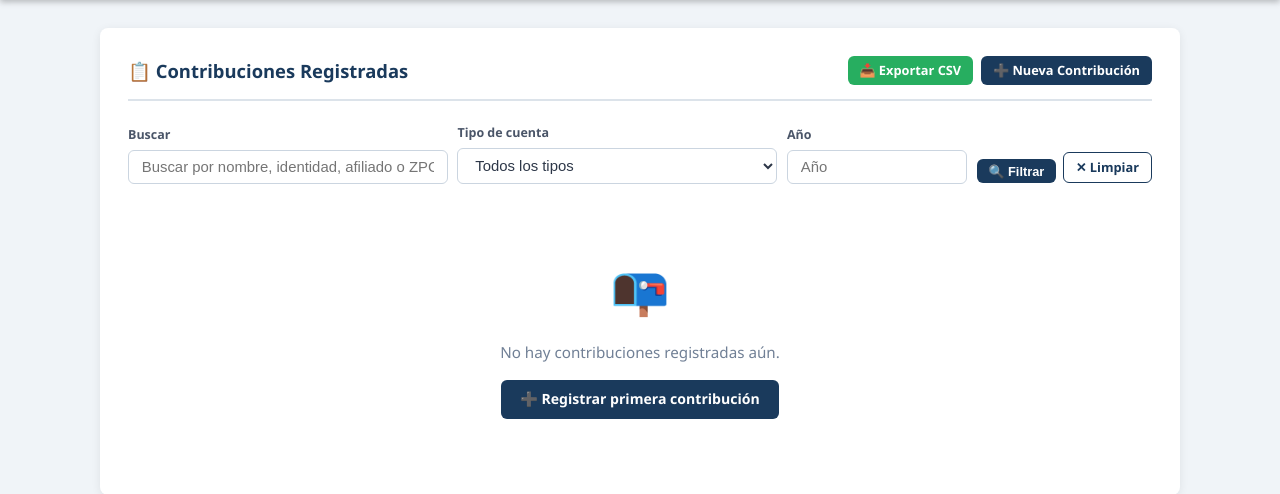
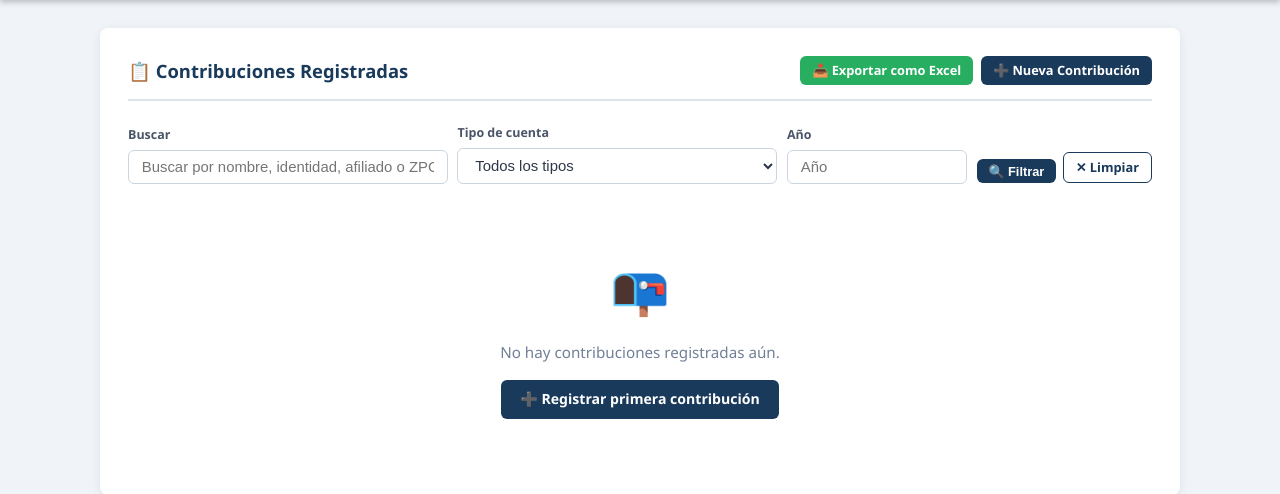
Before and after one commit to brayanhdherrera/Contribuciones_para_la_gesti-n_del_patrimonio, a Django app: page /contribuciones/lista/ in a window 1280 px wide. Shown: the part 58-552 px from the top of the page. Run offline with Django 4.2, Linux system fonts and the light colour scheme; the visitor is signed in with stand-in values (Sample User, id 1); data that the repository does not hold is empty; parts of the project's set-up code (start-up, migrations or seed data) failed here and were passed over.

Commit message:
Cambiado export CSV a Excel (.xlsx) con openpyxl y formato profesional

```diff
--- a/contribuciones/templates/contribuciones/contribucion_list.html
+++ b/contribuciones/templates/contribuciones/contribucion_list.html
@@ -10,8 +10,8 @@
       {% if total %}<span style="font-size:.85rem; font-weight:400; color:#718096;">({{ total }} registro{{ total|pluralize }})</span>{% endif %}
     </span>
     <div style="display:flex; gap:.5rem; flex-wrap:wrap;">
-      <a href="{% url 'contribuciones:exportar_csv' %}{% if request.GET.urlencode %}?{{ request.GET.urlencode }}{% endif %}"
-         class="btn btn-success btn-sm">📥 Exportar CSV</a>
+      <a href="{% url 'contribuciones:exportar_excel' %}{% if request.GET.urlencode %}?{{ request.GET.urlencode }}{% endif %}"
+         class="btn btn-success btn-sm">📥 Exportar como Excel</a>
       <a href="{% url 'contribuciones:crear' %}" class="btn btn-primary btn-sm">➕ Nueva Contribución</a>
     </div>
   </div>
--- a/contribuciones/urls.py
+++ b/contribuciones/urls.py
@@ -6,7 +6,7 @@ URLs — app contribuciones (namespace: contribuciones)
   detalle    GET  /contribuciones/<pk>/
   editar     GET/POST  /contribuciones/<pk>/editar/
   eliminar   GET/POST  /contribuciones/<pk>/eliminar/
-  exportar   GET  /contribuciones/exportar/csv/
+  exportar   GET  /contribuciones/exportar/excel/
 """
 
 from django.urls import path
@@ -21,7 +21,7 @@ urlpatterns = [
     path('<int:pk>/',             views.ContribucionDetailView.as_view(), name='detalle'),
     path('<int:pk>/editar/',      views.ContribucionUpdateView.as_view(), name='editar'),
     path('<int:pk>/eliminar/',    views.ContribucionDeleteView.as_view(), name='eliminar'),
-    path('exportar/csv/',         views.exportar_csv,                     name='exportar_csv'),
+    path('exportar/excel/',       views.exportar_excel,                   name='exportar_excel'),
     path('buscar-contribuyente/', views.buscar_contribuyente,             name='buscar_contribuyente'),
 ]
 
--- a/contribuciones/views.py
+++ b/contribuciones/views.py
@@ -10,6 +10,8 @@ from django.views.generic import (
     ListView, DetailView, CreateView, UpdateView, DeleteView, TemplateView
 )
 from django.http import JsonResponse
+from openpyxl import Workbook
+from openpyxl.styles import Font, Alignment, PatternFill, Border, Side
 from .models import Contribucion, Contribuyente
 from .forms import ContribucionForm, BusquedaForm, ContribuyenteForm
 
@@ -197,7 +199,7 @@ class ContribucionDeleteView(LoginRequiredMixin, DeleteView):
 
 
 @login_required
-def exportar_csv(request):
+def exportar_excel(request):
     qs = Contribucion.objects.select_related('registrado_por').order_by('-fecha_registro')
     q           = request.GET.get('q', '').strip()
     tipo_cuenta = request.GET.get('tipo_cuenta', '').strip()
@@ -216,18 +218,39 @@ def exportar_csv(request):
     if anio and anio.isdigit():
         qs = qs.filter(periodo_anio=int(anio))
 
-    response = HttpResponse(content_type='text/csv; charset=utf-8')
-    response['Content-Disposition'] = 'attachment; filename="contribuciones.csv"'
-    response.write('\ufeff')
+    wb = Workbook()
+    ws = wb.active
+    ws.title = 'Contribuciones'
 
-    writer = csv.writer(response)
-    writer.writerow([
+    headers = [
         'ID', 'Nombre/Entidad', 'Obligación de Pago', 'N° Identidad', 'N° Afiliado',
         'Código ZPC', 'Período', 'Monto CUP', 'Tipo de Cuenta',
         'Registrado por', 'Fecha de Registro',
-    ])
-    for c in qs:
-        writer.writerow([
+    ]
+
+    header_font = Font(name='Calibri', bold=True, color='FFFFFF', size=11)
+    header_fill = PatternFill(start_color='2B579A', end_color='2B579A', fill_type='solid')
+    header_alignment = Alignment(horizontal='center', vertical='center', wrap_text=True)
+    thin_border = Border(
+        left=Side(style='thin'),
+        right=Side(style='thin'),
+        top=Side(style='thin'),
+        bottom=Side(style='thin'),
+    )
+
+    for col_idx, header in enumerate(headers, 1):
+        cell = ws.cell(row=1, column=col_idx, value=header)
+        cell.font = header_font
+        cell.fill = header_fill
+        cell.alignment = header_alignment
+        cell.border = thin_border
+
+    data_font = Font(name='Calibri', size=11)
+    data_alignment = Alignment(vertical='center')
+    monto_alignment = Alignment(horizontal='right', vertical='center')
+
+    for row_idx, c in enumerate(qs, 2):
+        row_data = [
             c.pk,
             c.nombre,
             c.obligacion_pago,
@@ -235,11 +258,40 @@ def exportar_csv(request):
             c.numero_afiliado,
             c.codigo_zpc,
             c.periodo_display,
-            c.monto_cup,
+            float(c.monto_cup),
             c.get_tipo_cuenta_display(),
             c.registrado_por.username if c.registrado_por else '',
             c.fecha_registro.strftime('%d/%m/%Y %H:%M'),
-        ])
+        ]
+        for col_idx, value in enumerate(row_data, 1):
+            cell = ws.cell(row=row_idx, column=col_idx, value=value)
+            cell.font = data_font
+            cell.border = thin_border
+            if col_idx == 8:
+                cell.alignment = monto_alignment
+                cell.number_format = '#,##0.00'
+            else:
+                cell.alignment = data_alignment
+
+    ws.column_dimensions['A'].width = 8
+    ws.column_dimensions['B'].width = 35
+    ws.column_dimensions['C'].width = 35
+    ws.column_dimensions['D'].width = 15
+    ws.column_dimensions['E'].width = 15
+    ws.column_dimensions['F'].width = 15
+    ws.column_dimensions['G'].width = 18
+    ws.column_dimensions['H'].width = 15
+    ws.column_dimensions['I'].width = 15
+    ws.column_dimensions['J'].width = 22
+    ws.column_dimensions['K'].width = 20
+
+    ws.freeze_panes = 'A2'
+
+    response = HttpResponse(
+        content_type='application/vnd.openxmlformats-officedocument.spreadsheetml.sheet'
+    )
+    response['Content-Disposition'] = 'attachment; filename="contribuciones.xlsx"'
+    wb.save(response)
     return response
 
 
--- a/requirements.txt
+++ b/requirements.txt
@@ -5,3 +5,4 @@ gunicorn==22.0.0
 whitenoise==6.7.0
 django-unfold==0.81.0
 locust==2.44.1
+openpyxl==3.1.5
```
